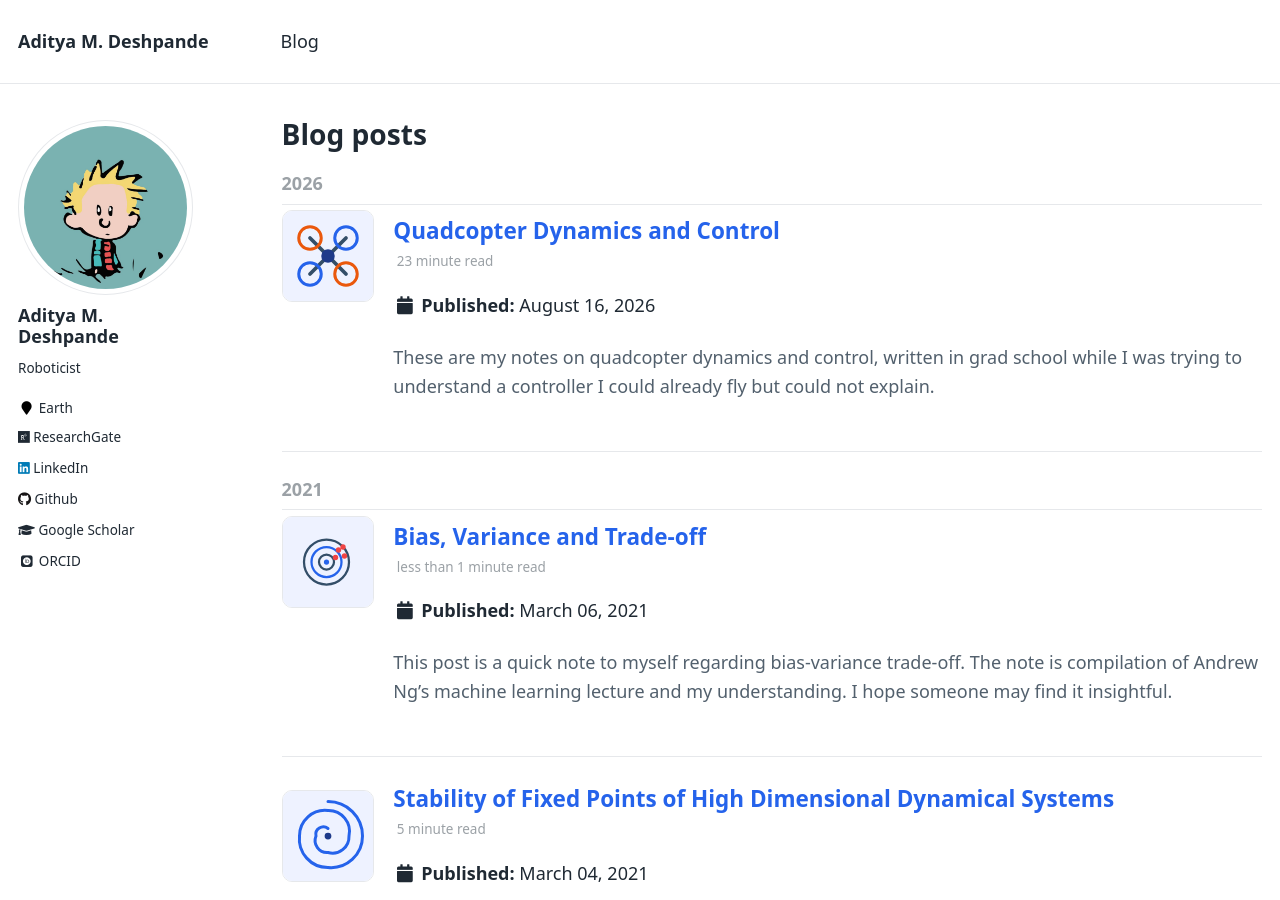
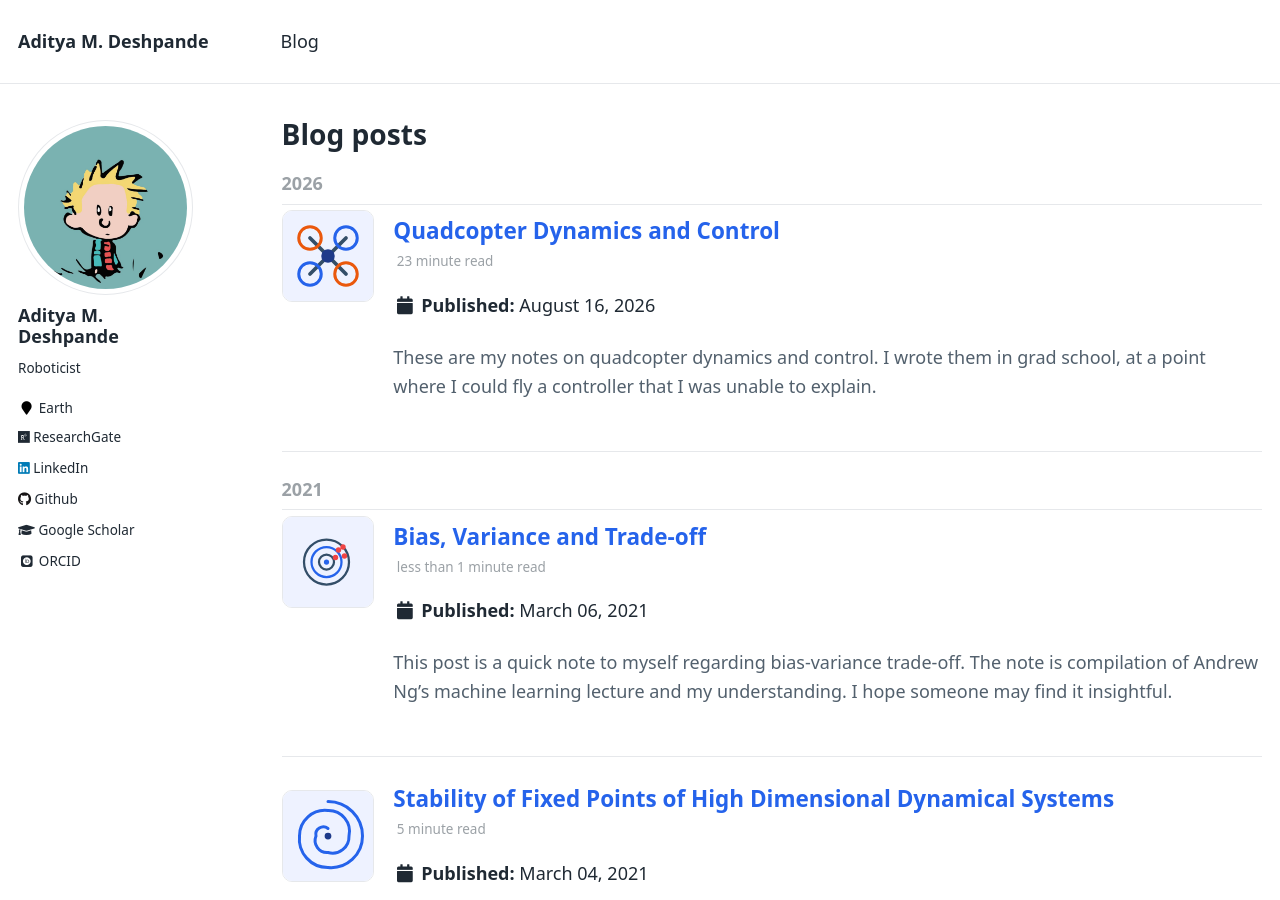
Before and after one commit to adipandas/adipandas.github.io, a Jekyll site: the page built from _pages/year-archive.html, in a window 1280 px wide and 900 px high. Built offline with Jekyll 4.4.1, drawn with Linux system fonts in a browser that asks for light colours; some web fonts are replaced; formulas are drawn with MathJax 3; some of the changed lines change nothing that is shown.

Commit message:
Refactor

```diff
--- a/_posts/2026-08-16-quadcopter-dynamics-control.md
+++ b/_posts/2026-08-16-quadcopter-dynamics-control.md
@@ -13,17 +13,17 @@
   - Rotation
 ---
 
-These are my notes on quadcopter dynamics and control, written in grad school while I was trying to understand a controller I could already fly but could not explain.
+These are my notes on quadcopter dynamics and control. I wrote them in grad school, at a point where I could fly a controller that I was unable to explain.
 
-That was the annoying part. I could tune the gains and get the thing in the air, but the shape of the control law stayed a mystery. The papers I read state the equations of motion and then produce a finished mixer matrix a line or two later. The steps in between — where the small-angle approximation sneaks in, why yaw gets treated differently from roll and pitch, how four rotor thrusts come out of four scalar demands — are left to the reader. So I worked through them and wrote out every line I had to do by hand. The notes then sat in a folder for years, which is the usual fate of such things.
+I could tune the gains well enough to get the thing in the air, but the shape of the control law stayed a mystery to me. Most papers state the equations of motion and then produce a finished mixer matrix a line or two later. The steps in between are left to the reader: where the small-angle approximation gets used, why yaw is treated differently from roll and pitch, how four rotor thrusts come out of four scalar demands. I worked through those steps and wrote out every line I had to do by hand. The notes then sat in a folder for a few years.
 
-One fact explains most of what follows: a quadcopter has six degrees of freedom and four actuators. It is underactuated, so translation has to be paid for with attitude. You cannot slide sideways without tipping over first.
+Most of what follows comes out of one fact. A quadcopter has six degrees of freedom and four actuators, so it is underactuated, and translation has to be paid for with attitude. You cannot slide sideways without tipping over first.
 
 Below is the rigid-body model, then a cascaded position-and-attitude controller built on top of it, then the control allocation (the "mixer") for the `+` and `X` rotor layouts.
 
 ## Conventions used here
 
-Every sign below depends on the four choices here. Textbooks differ on all of them, and I have lost more time to mixed conventions than to any of the actual mathematics, so this bit is worth reading first.
+Every sign below depends on the four choices listed here. Textbooks differ on all of them, and I have lost more time to mixed conventions than to any of the actual mathematics, so please read this section first.
 
 <ol type="i">
   <li>The world frame is <b>z-up</b> (an ENU-style frame). Gravity therefore acts along $-z_{world}$.</li>
@@ -40,7 +40,7 @@
 |---|---|
 | $$m$$ | mass of the quadrotor |
 | $$g$$ | acceleration due to gravity |
-| $$l$$ | moment arm about the body $$x$$ and $$y$$ axes (see the geometry section — it means different things in the two layouts) |
+| $$l$$ | moment arm about the body $$x$$ and $$y$$ axes (see the geometry section; it means different things in the two layouts) |
 | $$k_f$$ | rotor thrust (force) coefficient |
 | $$k_m$$ | rotor drag (moment) coefficient |
 | $$\omega_i$$ | angular speed of rotor $$i$$ |
@@ -86,11 +86,11 @@
 
 $$\hat{z}_b = (\, s_\phi s_\psi + s_\theta c_\phi c_\psi, \;\; -s_\phi c_\psi + s_\psi s_\theta c_\phi, \;\; c_\phi c_\theta \,)^{T} \tag{3}$$
 
-is the body $$z$$-axis written in world coordinates. Steering a quadcopter amounts to pointing this one unit vector where you want to go.
+is the body $$z$$-axis written in world coordinates. Steering a quadcopter comes down to pointing this one unit vector in the direction you want to accelerate.
 
 ## Euler rates and body rates are not the same thing
 
-The Euler rates $$(\dot\phi, \dot\theta, \dot\psi)$$ are rates of three angles measured about three *different, non-orthogonal* axes; the body rates $$(p,q,r)$$ are components of one angular velocity vector in one orthogonal frame. The map between them is:
+The Euler rates $$(\dot\phi, \dot\theta, \dot\psi)$$ are rates of three angles measured about three *different, non-orthogonal* axes. The body rates $$(p,q,r)$$ are components of a single angular velocity vector resolved in one orthogonal frame. These are different objects, and the map between them is:
 
 $$
 \begin{pmatrix} p \\ q \\ r \end{pmatrix}
@@ -103,7 +103,7 @@
 \begin{pmatrix} \dot\phi \\ \dot\theta \\ \dot\psi \end{pmatrix} \tag{4}
 $$
 
-and its inverse, which is what you actually integrate in a simulator:
+The inverse is the form you integrate in a simulator:
 
 $$
 \begin{pmatrix} \dot\phi \\ \dot\theta \\ \dot\psi \end{pmatrix}
@@ -116,7 +116,7 @@
 \begin{pmatrix} p \\ q \\ r \end{pmatrix} \tag{5}
 $$
 
-Note the $$1/\cos\theta$$ terms: equation $$(5)$$ blows up at $$\theta = \pm\pi/2$$. This is gimbal lock. The vehicle is perfectly happy there; it is the Euler-angle parameterization that fails, which is why controllers meant for aggressive flight use quaternions or rotation matrices instead. Near hover $$W \approx I$$, so $$p \approx \dot\phi$$, $$q \approx \dot\theta$$, $$r \approx \dot\psi$$ — an approximation the controller below leans on quite hard.
+Note the $$1/\cos\theta$$ terms: equation $$(5)$$ blows up at $$\theta = \pm\pi/2$$. This is gimbal lock. Nothing goes wrong with the vehicle itself at that attitude. The failure belongs to the Euler-angle parameterization, and that is why controllers written for aggressive flight use quaternions or rotation matrices instead. Near hover $$W \approx I$$, so $$p \approx \dot\phi$$, $$q \approx \dot\theta$$ and $$r \approx \dot\psi$$. The controller in section 5 depends on that approximation quite heavily.
 
 # 2. What a rotor produces
 
@@ -124,7 +124,7 @@
 
 $$F_{i} = k_f \omega_{i}^2, \qquad M_{i} = k_m \omega_{i}^2, \qquad \Longrightarrow \qquad M_{i} = \frac{k_m}{k_{f}} F_{i} \tag{6}$$
 
-The quadratic law comes from momentum theory; $$k_f$$ and $$k_m$$ are identified experimentally on a thrust stand. Since $$F_i = k_f\omega_i^2$$, thrust can never be negative — a fixed-pitch rotor cannot push down. This comes back to bite in §6.3.
+The quadratic law comes from momentum theory. The coefficients $$k_f$$ and $$k_m$$ are identified experimentally on a thrust stand. Since $$F_i = k_f\omega_i^2$$, thrust can never be negative, because a fixed-pitch rotor cannot push down. That restriction matters in §6.3.
 
 ### The yaw torque and its sign
 
@@ -155,21 +155,21 @@
 
 $$\mathbf{r}_i \times \mathbf{F}_i = (\, y_i F_i, \;\; -x_i F_i, \;\; 0 \,)^{T} \tag{8}$$
 
-so roll torque $$\tau_x = \sum_i y_i F_i$$ and pitch torque $$\tau_y = -\sum_i x_i F_i$$. The rest is bookkeeping.
+so roll torque $$\tau_x = \sum_i y_i F_i$$ and pitch torque $$\tau_y = -\sum_i x_i F_i$$. Substituting the rotor positions of each layout gives the two results below.
 
-**`+` layout** — rotors at $$(l,0), (0,l), (-l,0), (0,-l)$$, so here $$l$$ *is* the arm length:
+**`+` layout.** Rotors sit at $$(l,0), (0,l), (-l,0), (0,-l)$$, so here $$l$$ *is* the arm length:
 
 $$\tau_x = l\,(F_2 - F_4), \qquad \tau_y = l\,(-F_1 + F_3) \tag{9}$$
 
-**`X` layout** — rotors at $$(l,l), (l,-l), (-l,-l), (-l,l)$$:
+**`X` layout.** Rotors sit at $$(l,l), (l,-l), (-l,-l), (-l,l)$$:
 
 $$\tau_x = l\,(F_1 - F_2 - F_3 + F_4), \qquad \tau_y = l\,(-F_1 - F_2 + F_3 + F_4) \tag{10}$$
 
 > ### One to watch out for
 >
-> In the `X` layout $$l$$ is the half-span, not the arm length: the center-to-rotor distance is $$L = l\sqrt{2}$$. Take a `+` frame, rotate the electronics by 45°, reuse the same $$l$$, and your roll and pitch gains come out wrong by a factor of $$\sqrt 2$$.
+> In the `X` layout $$l$$ is the half-span rather than the arm length. The center-to-rotor distance is $$L = l\sqrt{2}$$. If you take a `+` frame, rotate the electronics by 45° and reuse the same $$l$$, your roll and pitch gains come out wrong by a factor of $$\sqrt 2$$.
 >
-> Compare the two layouts at equal center-to-rotor distance $$L$$. Perturb each rotor by $$\Delta F$$: the `+` layout gets $$\tau_x = 2L\,\Delta F$$ out of two rotors, while `X` gets $$\tau_x = \tfrac{L}{\sqrt 2}\cdot 4\Delta F = 2\sqrt{2}\,L\,\Delta F$$ out of all four. So `X` has about $$1.41\times$$ the roll and pitch authority, which is a good part of why most airframes now fly in that configuration.
+> It is also worth comparing the two layouts at equal center-to-rotor distance $$L$$. Perturb each rotor by $$\Delta F$$. The `+` layout gets $$\tau_x = 2L\,\Delta F$$ out of two rotors, while `X` gets $$\tau_x = \tfrac{L}{\sqrt 2}\cdot 4\Delta F = 2\sqrt{2}\,L\,\Delta F$$ out of all four. `X` therefore has about $$1.41\times$$ the roll and pitch authority, and that is one reason most airframes now use it.
 
 # 4. Equations of motion
 
@@ -191,7 +191,7 @@
 I = \left[\begin{matrix} i_{xx} & 0 & 0 \\ 0 & i_{yy} & 0 \\ 0 & 0 & i_{zz} \end{matrix}\right] \tag{12}
 $$
 
-The $$-\boldsymbol\omega \times (I\boldsymbol\omega)$$ term is what you pay for writing the equation in a rotating frame rather than an inertial one. Nothing external produces it, and it is where the nonlinearity and the coupling between axes come from.
+The $$-\boldsymbol\omega \times (I\boldsymbol\omega)$$ term appears because the equation is written in a rotating frame instead of an inertial one. No external effect produces it, and it carries the nonlinearity and the coupling between the three axes.
 
 ## Expanded, in scalars
 
@@ -221,7 +221,7 @@
 
 <p style="text-align:center;"><img src="/images/quadcopter_dynamics/control-architecture.svg" alt="Cascaded quadcopter control architecture"/></p>
 
-Because the vehicle is underactuated, the controller is arranged as a cascade. This works because attitude settles far faster than position, so the two loops barely interfere with each other:
+The controller is arranged as a cascade because the vehicle is underactuated. The arrangement works because attitude settles much faster than position, so the two loops interfere with each other very little.
 
 1. **Outer loop (slow).** A position PID converts position error into a *commanded acceleration* $$\ddot{\mathbf{x}}_c$$.
 2. **Attitude/thrust extraction.** $$\ddot{\mathbf{x}}_c$$ is converted into a *desired tilt* $$(\phi_d, \theta_d)$$ and a *total thrust* $$\sum F_i$$. Yaw $$\psi_d$$ is free and commanded independently.
@@ -238,7 +238,7 @@
 
 $$\ddot{\mathbf{x}}_{c} = \ddot{\mathbf{x}}_{d} + K_d \left(\dot{\mathbf{x}}_{d} - \dot{\mathbf{x}}\right) + K_p \left(\mathbf{x}_d - \mathbf{x}\right) + K_i \int \left(\mathbf{x}_d - \mathbf{x}\right) dt \tag{20}$$
 
-with diagonal gains $$K_p = \mathrm{diag}(k_{p_x}, k_{p_y}, k_{p_z})$$, and likewise $$K_d$$, $$K_i$$. For station keeping the feedforward term vanishes ($$\ddot{\mathbf{x}}_d = \mathbf{0}$$) and $$(20)$$ collapses to a plain PID. For trajectory tracking you keep $$\ddot{\mathbf{x}}_d$$ and $$\dot{\mathbf{x}}_d$$ as feedforward, which is what lets the vehicle follow a path instead of permanently chasing it.
+with diagonal gains $$K_p = \mathrm{diag}(k_{p_x}, k_{p_y}, k_{p_z})$$, and likewise $$K_d$$, $$K_i$$. For station keeping the feedforward term vanishes ($$\ddot{\mathbf{x}}_d = \mathbf{0}$$) and $$(20)$$ collapses to a plain PID. For trajectory tracking you keep $$\ddot{\mathbf{x}}_d$$ and $$\dot{\mathbf{x}}_d$$ as feedforward, which lets the vehicle follow a path instead of lagging permanently behind it.
 
 Componentwise:
 
@@ -253,7 +253,7 @@
 \begin{pmatrix} \ddot x_c \\ \ddot y_c \\ \ddot z_c \end{pmatrix} \tag{21}
 $$
 
-The $$z$$ integrator earns its keep. Neither $$m$$ nor $$k_f$$ is ever known exactly, and without it the vehicle settles a little below its altitude setpoint and stays there.
+The $$z$$ integrator matters here. Neither $$m$$ nor $$k_f$$ is known exactly, and without the integral term the vehicle settles a little below its altitude setpoint and stays there.
 
 ## 5.2 From acceleration to attitude
 
@@ -272,7 +272,7 @@
 - $$\theta \to 0$$, so $$\sin\theta \approx \theta$$ and $$\cos\theta \approx 1$$
 - the rotors very nearly carry the weight, so $$\sum_i F_i \approx mg$$
 
-> **Yaw is not linearized.** $$\psi$$ can be anything; a hovering vehicle is free to point wherever it likes, so only $$\phi$$ and $$\theta$$ are assumed small. Keeping $$\sin\psi$$ and $$\cos\psi$$ exact is what makes the result below work at any heading. Assume $$\psi \to 0$$ as well and it breaks quietly.
+> **Yaw is not linearized.** $$\psi$$ can be anything; a hovering vehicle is free to point wherever it likes, so only $$\phi$$ and $$\theta$$ are assumed small. Keeping $$\sin\psi$$ and $$\cos\psi$$ exact is what makes the result below work at any heading. If you assume $$\psi \to 0$$ as well, the result is only correct at zero heading, and the error is easy to miss.
 
 With that, $$(22)$$ and $$(23)$$ become linear in $$\phi, \theta$$:
 
@@ -285,7 +285,7 @@
 = \frac{1}{g} \begin{pmatrix} \ddot x_c \\ \ddot y_c \end{pmatrix} \tag{24}
 $$
 
-That $$2\times2$$ matrix has determinant $$s_\psi^2 + c_\psi^2 = 1$$, so it is orthogonal and inverts by transposition. No singularity to worry about:
+That $$2\times2$$ matrix has determinant $$s_\psi^2 + c_\psi^2 = 1$$, so it is orthogonal and inverts by transposition. There is no singularity here:
 
 $$
 \begin{pmatrix} \phi_{d} \\ \theta_{d} \end{pmatrix}
@@ -301,11 +301,11 @@
 
 Sanity check at $$\psi = 0$$: $$\theta_d = \ddot x_c / g$$ and $$\phi_d = -\ddot y_c / g$$. Pitching about $$+y$$ tilts the body $$z$$-axis toward $$+x$$, so positive pitch buys positive $$x$$-acceleration; rolling about $$+x$$ tilts it toward $$-y$$, hence the minus sign. Both agree with $$(3)$$.
 
-Two things are worth doing in practice. First, replace $$g$$ with the commanded specific thrust $$\ddot z_c + g$$. That is exact rather than a hover approximation, and it makes a visible difference during climbs and descents:
+In practice, make two changes to this. Replace $$g$$ with the commanded specific thrust $$\ddot z_c + g$$, which is exact rather than a hover approximation and makes a visible difference during climbs and descents:
 
 $$\phi_d = \frac{\ddot x_c \sin\psi - \ddot y_c \cos\psi}{\ddot z_c + g}, \qquad \theta_d = \frac{\ddot x_c \cos\psi + \ddot y_c \sin\psi}{\ddot z_c + g} \tag{26}$$
 
-Second, saturate $$\phi_d$$ and $$\theta_d$$, usually somewhere in the 25–35° range. The small-angle inversion is the first thing to break when the controller is pushed, and without a clamp a large position error will happily command a flip.
+Then saturate $$\phi_d$$ and $$\theta_d$$, usually somewhere in the 25–35° range. The small-angle inversion is the first thing to break when the controller is pushed hard, and without a clamp a large position error can command a flip.
 
 ## 5.3 Total thrust
 
@@ -326,9 +326,9 @@
 + K_{d}^{att} \begin{pmatrix} p_{d}-p \\ q_{d} - q \\ r_{d} - r \end{pmatrix} \tag{28}
 $$
 
-with $$K_p^{att}$$ and $$K_d^{att}$$ diagonal. Notice what $$(28)$$ quietly does: it pairs Euler-angle errors with body-rate errors. That is only legitimate because $$W \approx I$$ near hover, so $$p \approx \dot\phi$$, $$q \approx \dot\theta$$, $$r \approx \dot\psi$$, and $$(28)$$ really is a PD law on each angle. At large tilt the pairing stops meaning much, and you should map the desired Euler rates through $$W$$ from $$(4)$$, or give up on Euler angles altogether and use a geometric $$SO(3)$$ controller.
+with $$K_p^{att}$$ and $$K_d^{att}$$ diagonal. Equation $$(28)$$ pairs Euler-angle errors with body-rate errors. That is only legitimate because $$W \approx I$$ near hover, where $$p \approx \dot\phi$$, $$q \approx \dot\theta$$ and $$r \approx \dot\psi$$, so $$(28)$$ really is a PD law on each angle. At large tilt the pairing loses its meaning, and you then have to map the desired Euler rates through $$W$$ from $$(4)$$, or drop Euler angles and use a geometric $$SO(3)$$ controller.
 
-One more thing: wrap $$\psi_d - \psi$$ to $$(-\pi, \pi]$$. Forget it and a yaw setpoint that crosses $$\pm\pi$$ sends the vehicle spinning the long way round.
+Also wrap $$\psi_d - \psi$$ to $$(-\pi, \pi]$$. If you forget, a yaw setpoint that crosses $$\pm\pi$$ will send the vehicle spinning the long way round.
 
 ## 5.5 Simplifying the rotational dynamics
 
@@ -337,7 +337,7 @@
 - The yaw rate is small, $$r \approx 0$$.
 - The airframe is symmetric about the body $$x$$ and $$y$$ axes, $$i_{xx} \approx i_{yy}$$.
 
-The first removes the $$qr$$ and $$pr$$ terms in $$(16)$$ and $$(17)$$, the second removes the $$pq$$ term in $$(18)$$. The gyroscopic coupling drops out and what is left is three decoupled axes:
+The first removes the $$qr$$ and $$pr$$ terms in $$(16)$$ and $$(17)$$, the second removes the $$pq$$ term in $$(18)$$. The gyroscopic coupling drops out, and three decoupled axes are left:
 
 $$\tau_x \approx i_{xx}\,\dot p_c, \qquad \tau_y \approx i_{yy}\,\dot q_c, \qquad \tau_z \approx i_{zz}\,\dot r_c \tag{29}$$
 
@@ -397,7 +397,7 @@
 \end{matrix}\right] \tag{32}
 $$
 
-The structure is easy to read off. Rotors 2 and 4, sitting on the $$y$$-axis, carry all of the roll authority at weight $$\tfrac{1}{2}$$ and do nothing for pitch; rotors 1 and 3 are the mirror image. Each of roll and pitch comes from only two motors.
+The structure can be read straight off the inverse. Rotors 2 and 4 sit on the $$y$$-axis, so they carry all of the roll authority at weight $$\tfrac{1}{2}$$ and contribute nothing to pitch. Rotors 1 and 3 do the same for pitch. Roll and pitch each come from only two motors.
 
 ## 6.2 `X` layout
 
@@ -412,7 +412,7 @@
 = \mathbf{u} \tag{33}
 $$
 
-$$\mathcal{M}_{X}$$ has a nice property: its rows are mutually orthogonal and each has norm $$2$$. It is $$2 \times$$ an orthogonal matrix (a $$\pm 1$$ Hadamard-type matrix), so the inverse is just the scaled transpose, $$\mathcal{M}_{X}^{-1} = \tfrac{1}{4}\mathcal{M}_{X}^{T}$$:
+The rows of $$\mathcal{M}_{X}$$ are mutually orthogonal and each has norm $$2$$. The matrix is therefore $$2 \times$$ an orthogonal matrix (a $$\pm 1$$ Hadamard-type matrix), and the inverse is the scaled transpose, $$\mathcal{M}_{X}^{-1} = \tfrac{1}{4}\mathcal{M}_{X}^{T}$$:
 
 $$
 \mathcal{M}_{X}^{-1} =
@@ -436,9 +436,9 @@
 \begin{pmatrix} \ddot z_c + g \\ \dot p_c \\ \dot q_c \\ \dot r_c \end{pmatrix} \tag{35}
 $$
 
-Every rotor now contributes to every channel at the same weight $$\tfrac{1}{4}$$, which is the orthogonality showing up in the arithmetic, and why `X` spreads control effort so evenly.
+Every rotor now contributes to every channel at the same weight $$\tfrac{1}{4}$$. That is the orthogonality showing up in the arithmetic, and it is why the `X` layout spreads control effort so evenly.
 
-Since $$\mathcal{M}$$ is constant, both mixers reduce to four multiply-accumulates per rotor. That is convenient, given this is the piece that runs at the innermost loop rate.
+Since $$\mathcal{M}$$ is constant, both mixers reduce to four multiply-accumulates per rotor, which is cheap enough for the innermost loop rate.
 
 ## 6.3 From thrusts to motor commands
 
@@ -448,19 +448,19 @@
 
 Two things have to happen before that square root:
 
-- Clip to $$F_i \ge 0$$. A fixed-pitch rotor cannot produce negative thrust, but $$(32)$$ and $$(35)$$ will cheerfully ask for it during an aggressive maneuver.
-- Clip to $$F_i \le F_{max}$$ as well, and think about how you do it. Saturating each motor on its own quietly distorts the direction of the commanded torque. The usual fix is to rank the channels: keep roll and pitch first, since they keep you upright, then yaw, and let total thrust absorb whatever is left over.
+- Clip to $$F_i \ge 0$$. A fixed-pitch rotor cannot produce negative thrust, but $$(32)$$ and $$(35)$$ will ask for it during an aggressive maneuver.
+- Clip to $$F_i \le F_{max}$$ as well, and be careful about how you do it. Saturating each motor on its own distorts the direction of the commanded torque, without producing any obvious symptom. The usual fix is to rank the channels: roll and pitch first, because they keep the vehicle upright, then yaw, and let total thrust absorb what is left.
 
 # 7. What the model leaves out
 
-This is the standard model and it holds up well for hover and gentle flight. It also throws away a fair amount:
+This is the standard model, and it holds up well for hover and gentle flight. It also leaves out a fair amount:
 
-- Rotor gyroscopic torque. The rotors carry angular momentum of their own, so a body rotation produces $$-J_r\,\boldsymbol\omega \times \hat z_b\, \Omega_r$$ with $$\Omega_r = \omega_1 - \omega_2 + \omega_3 - \omega_4$$. Small, but not zero during a fast roll.
+- Rotor gyroscopic torque. The rotors carry angular momentum of their own, so a body rotation produces $$-J_r\,\boldsymbol\omega \times \hat z_b\, \Omega_r$$ with $$\Omega_r = \omega_1 - \omega_2 + \omega_3 - \omega_4$$. The term is small, though not negligible during a fast roll.
 - Motor dynamics. $$\omega_i$$ is treated as something you can set instantly. A real ESC and motor take tens of milliseconds, and that time constant puts a hard ceiling on inner-loop bandwidth.
 - Aerodynamics: body drag, blade flapping, induced velocity, ground effect. Flapping is the one I would worry about first, since it produces a genuine velocity-dependent pitching moment in fast forward flight.
 - Off-diagonal inertia, i.e. the assumption that the body axes are the principal axes.
 - Frame flex. Vibration from the arms couples into the gyros, and is usually filtered rather than modeled.
-- Battery sag, which drifts $$k_f$$ as the voltage drops. The altitude integrator quietly cleans this one up.
+- Battery sag, which drifts $$k_f$$ as the voltage drops. The altitude integrator absorbs most of this.
 
 # Summary
 
@@ -475,7 +475,7 @@
 | `X` mixer, eq. $$(33)$$ | rows $$(1,1,1,1)$$, $$(1,-1,-1,1)$$, $$(-1,-1,1,1)$$, $$(1,-1,1,-1)$$; $$\mathcal{M}_X^{-1} = \tfrac{1}{4}\mathcal{M}_X^{T}$$ |
 | Motor command | $$\omega_i = \sqrt{F_i / k_f}$$, after clipping $$F_i$$ to $$[0, F_{max}]$$ |
 
-If there is one thing to carry away from all this, it is that thrust only ever points along one body axis, so every bit of horizontal motion has to be bought by tilting. The outer loop decides where to point, the inner loop points there, and the mixer splits the request across four rotors that can each only push one way.
+The thing to carry away is that thrust only ever points along one body axis, so horizontal motion has to be bought by tilting. The outer loop decides where the body $$z$$-axis should point. The inner loop gets it there, and the mixer splits that request across four rotors, none of which can pull.
 
 #### Note
 If you come across any errors, please let me know. I will be happy to fix it.
@@ -486,4 +486,4 @@
 1. R. Mahony, V. Kumar and P. Corke, "Multirotor Aerial Vehicles: Modeling, Estimation, and Control of Quadrotor," *IEEE Robotics & Automation Magazine*, vol. 19, no. 3, pp. 20–32, 2012.
 2. D. Mellinger and V. Kumar, "Minimum snap trajectory generation and control for quadrotors," *IEEE ICRA*, 2011.
 3. T. Lee, M. Leok and N. H. McClamroch, "Geometric tracking control of a quadrotor UAV on SE(3)," *IEEE CDC*, 2010.
-4. F. Hover and M. Triantafyllou, "System Design for Uncertainty," MIT OCW 2.017J — [chapter on rotations](https://ocw.mit.edu/courses/mechanical-engineering/2-017j-design-of-electromechanical-robotic-systems-fall-2009/course-text/MIT2_017JF09_ch09.pdf).
+4. F. Hover and M. Triantafyllou, "System Design for Uncertainty," MIT OCW 2.017J, [chapter on rotations](https://ocw.mit.edu/courses/mechanical-engineering/2-017j-design-of-electromechanical-robotic-systems-fall-2009/course-text/MIT2_017JF09_ch09.pdf).
```
